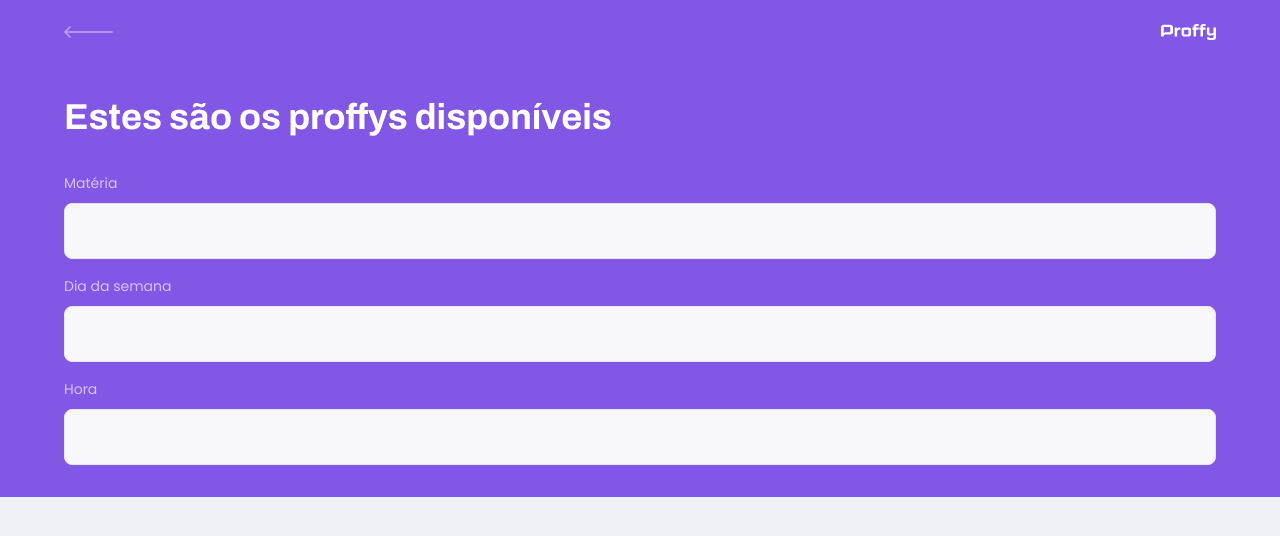
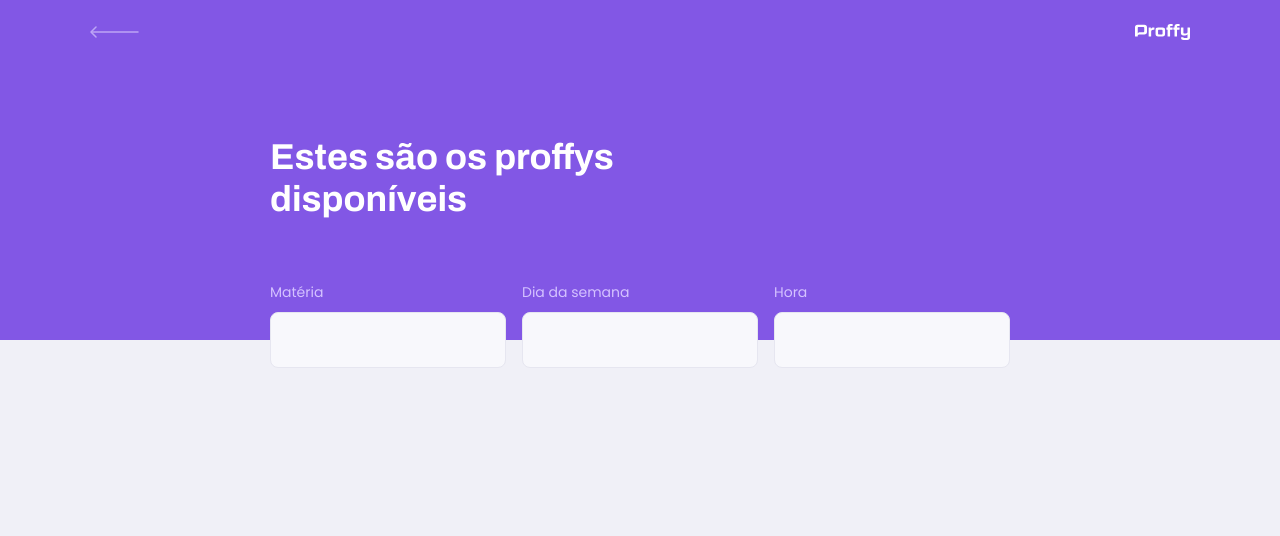
Before and after one commit to vandodev/nlw-Trilha-omnistack-Proffy, a React (Create React App) app in the folder web/: page /study in a window 1280 px wide. Shown: the top 536 px of the page. Built offline with nearby package versions, Linux system fonts and the light colour scheme.

Commit message:
Estilizando formulário para Descktop

```diff
--- a/web/src/components/PageHeader/index.tsx
+++ b/web/src/components/PageHeader/index.tsx
@@ -4,6 +4,8 @@ import { Link } from 'react-router-dom';
 
 import logoIcon from'../../assets/images/logo.svg';
 import backIcon from '../../assets/images/icons/back.svg';
+
+import './style.css';
 
 interface PageHeaderProps {
     title: string;
--- /dev/null
+++ b/web/src/components/PageHeader/style.css
@@ -0,0 +1,68 @@
+.page-header{
+    display: flex;
+    flex-direction: column;
+    background-color: var(--color-primary);
+}
+
+.page-header .top-bar-container{
+    width: 90%;
+    margin: 0 auto;
+    display: flex;
+    justify-content: space-between;
+    align-items: center;
+    color: var(--color-text-in-primary);
+    padding: 1.6rem 0;
+}
+
+.page-header .top-bar-container a{
+    height: 3.2rem;
+    transition:opacity 0.2s;
+}
+
+.page-header .top-bar-container a:hover{
+    opacity: 0.6;
+}
+
+.page-header .top-bar-container > img{
+    height: 1.6rem;
+}
+
+.page-header .header-content{
+    width: 90%;
+    margin: 0 auto;
+    position: relative;
+    margin: 3.2rem auto;
+}
+
+.page-header .header-content strong{
+    font: 700 3.6rem Archivo ;
+    line-height: 4.2rem;
+    color: var(--color-title-in-primary);
+}
+
+@media(min-width:700px){
+    .page-header{
+        height: 340px;
+
+    }
+
+    .page-header .top-bar-container{
+        max-width: 1100px;
+
+    }
+
+    .page-header .header-content{
+        flex: 1;
+        max-width: 740px;
+        margin: 0 auto;
+        padding-bottom:48px ;
+        display: flex;
+        flex-direction:column;
+        justify-content: center;
+        align-items: flex-start;
+    }
+
+    .page-header .header-content strong{
+        max-width: 350px;
+    }
+}
--- a/web/src/pages/TeacherList/style.css
+++ b/web/src/pages/TeacherList/style.css
@@ -3,47 +3,7 @@
     height: 100vh;
 }
 
-.page-header{
-    display: flex;
-    flex-direction: column;
-    background-color: var(--color-primary);
-}
 
-.page-header .top-bar-container{
-    width: 90%;
-    margin: 0 auto;
-    display: flex;
-    justify-content: space-between;
-    align-items: center;
-    color: var(--color-text-in-primary);
-    padding: 1.6rem 0;
-}
-
-.page-header .top-bar-container a{
-    height: 3.2rem;
-    transition:opacity 0.2s;
-}
-
-.page-header .top-bar-container a:hover{
-    opacity: 0.6;
-}
-
-.page-header .top-bar-container > img{
-    height: 1.6rem;
-}
-
-.page-header .header-content{
-    width: 90%;
-    margin: 0 auto;
-    position: relative;
-    margin: 3.2rem auto;
-}
-
-.page-header .header-content strong{
-    font: 700 3.6rem Archivo ;
-    line-height: 4.2rem;
-    color: var(--color-title-in-primary);
-}
 
 #search-teachers{
     margin-top: 3.2rem;
@@ -87,3 +47,21 @@
     bottom: 0;
 
 }
+
+@media(min-width:700px){
+    #page-teacher-list{
+        max-width: 100%;
+    }
+
+    #search-teachers {
+        display: grid;
+        grid-template-columns:repeat(3, 1fr);
+        column-gap: 16px;
+        position: absolute;
+        bottom: -28px;
+    }
+
+    #search-teachers .input-block + .input-block{
+        margin-top: 0;
+    }
+}
```
Also changed, not shown: web/src/components/PageHeader/styles.css (deleted).
